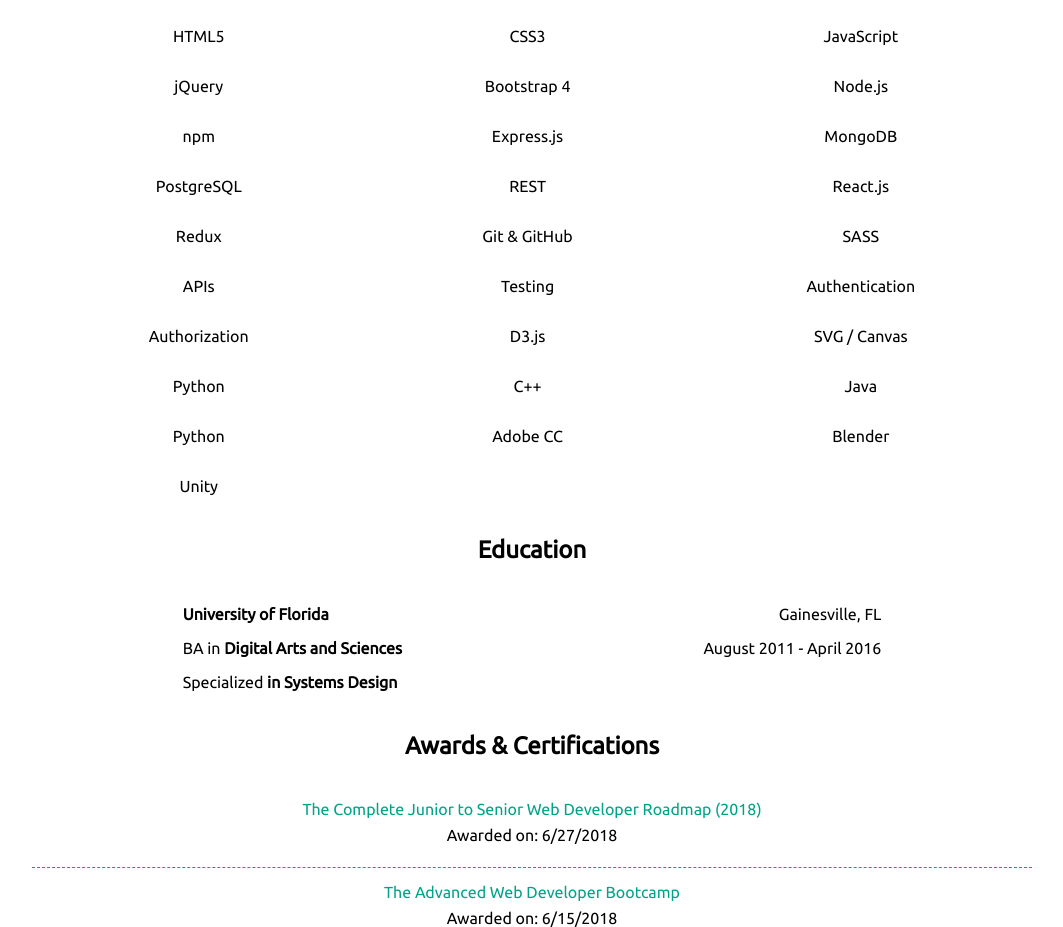
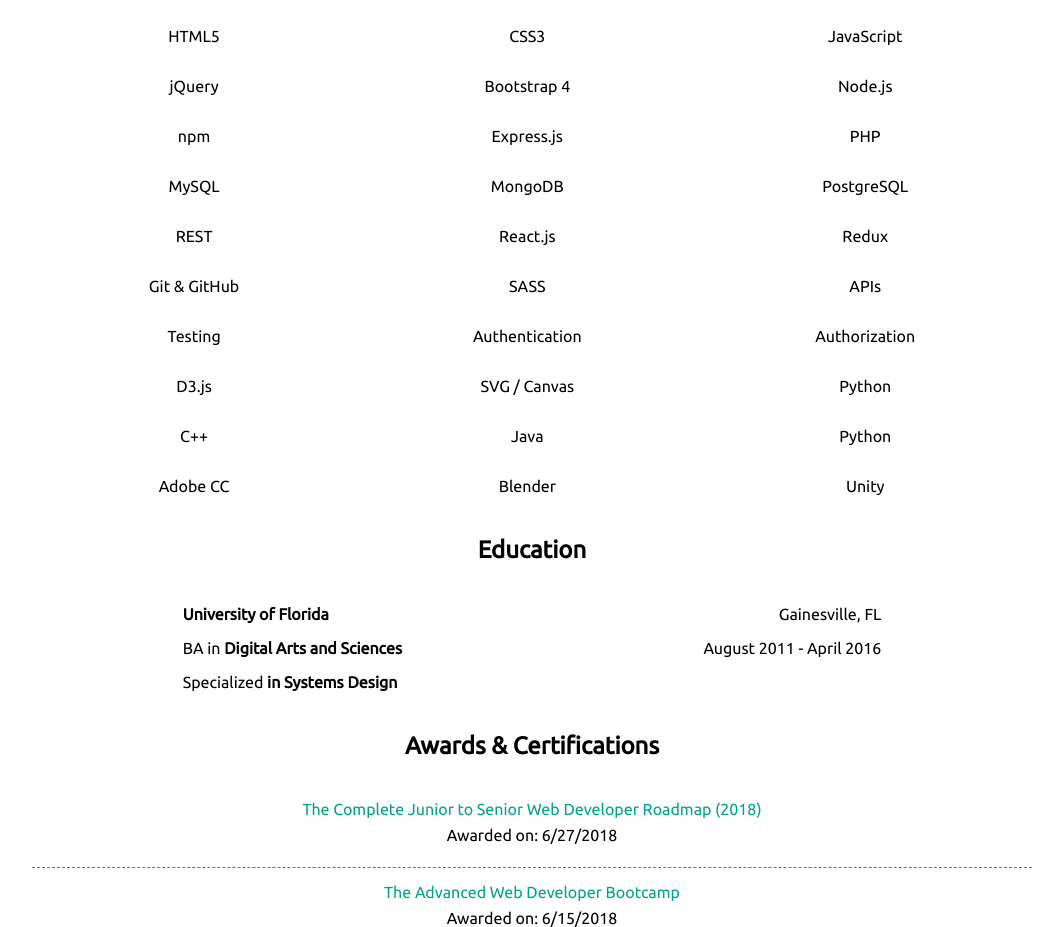
Before and after one commit to Julesdowork/julesdowork.github.io, a plain HTML site: page index.html in a window 1280 px wide. Shown: the part 1900-2827 px from the top of the page, without its empty margins (108-1171 px from the left). Drawn offline with nearby package versions, Linux system fonts and the light colour scheme.

Commit message:
Add PHP and MySQL to skills

```diff
--- a/index.html
+++ b/index.html
@@ -120,6 +120,8 @@
         <p>Node.js</p>
         <p>npm</p>
         <p>Express.js</p>
+        <p>PHP</p>
+        <p>MySQL</p>
         <p>MongoDB</p>
         <p>PostgreSQL</p>
         <p>REST</p>
```
